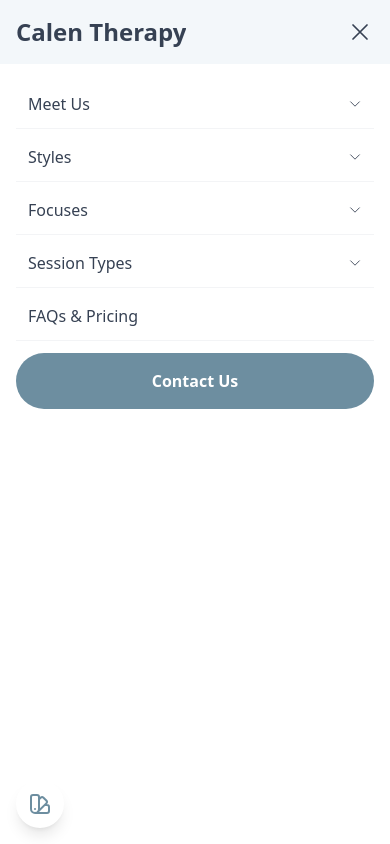
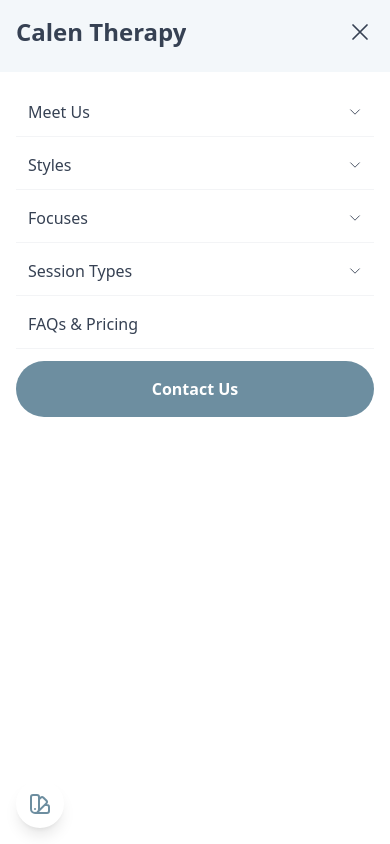
Before and after one commit to millsaj/calen-therapy, a Next.js app: page /contact-us in a window 390 px wide. Both pictures are taken after a click on the button 360 px from the left and 32 px from the top of the page. Shown: the top 844 px of the page. Built offline with nearby package versions, Linux system fonts and the light colour scheme.

Commit message:
Resize header

```diff
--- a/app/_components/layout/Header.tsx
+++ b/app/_components/layout/Header.tsx
@@ -74,7 +74,7 @@ export default function Header({ items }: IHeaderProps) {
         ${isScrolled && 'shadow-lg'}`}
       role="banner"
     >
-      <div className="container h-16 mx-auto px-4 py-4">
+      <div className="container h-18 mx-auto px-4 py-4">
         <div className="flex items-center justify-between">
           <div className={`text-2xl font-bold truncate max-w-[70vw] ${imageContrast ? 'text-white' : ''}`}>
             <Link href={routes.home()}>Calen Therapy</Link>
@@ -128,7 +128,7 @@ export default function Header({ items }: IHeaderProps) {
         <div
           id="mobile-menu"
           className={`
-            md:hidden fixed mt-16 top-0 left-0 right-0 bottom-0
+            md:hidden fixed mt-18 top-0 left-0 right-0 bottom-0
             bg-white z-50
             overflow-y-auto
             animate-slide-in
```
